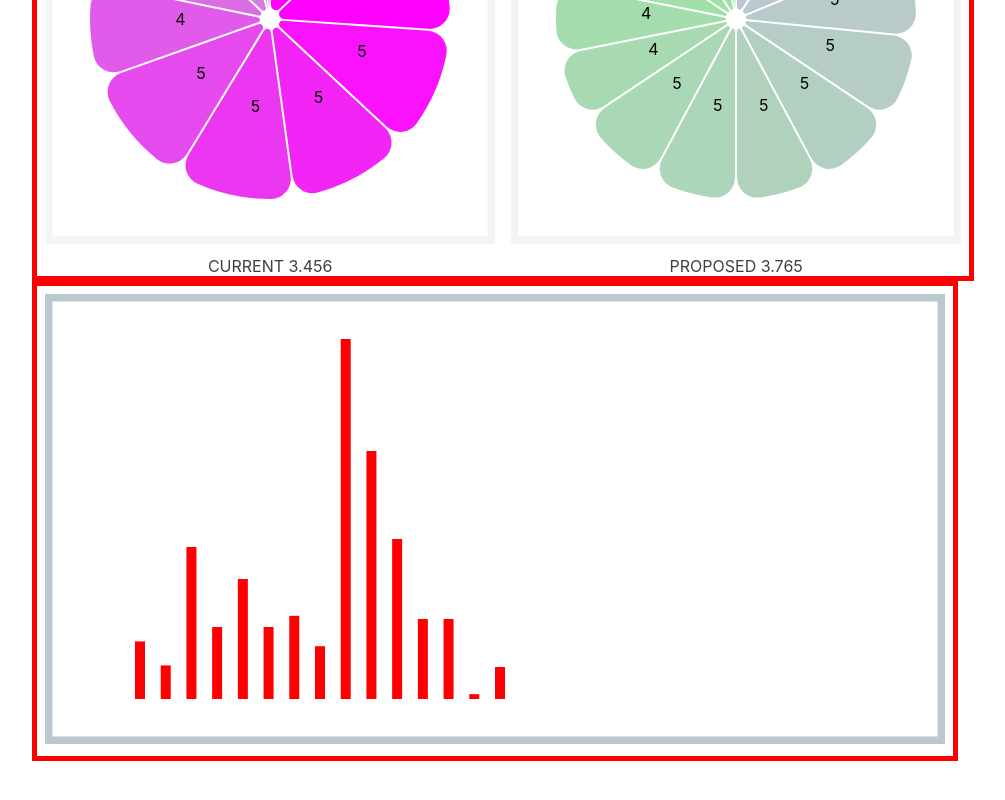
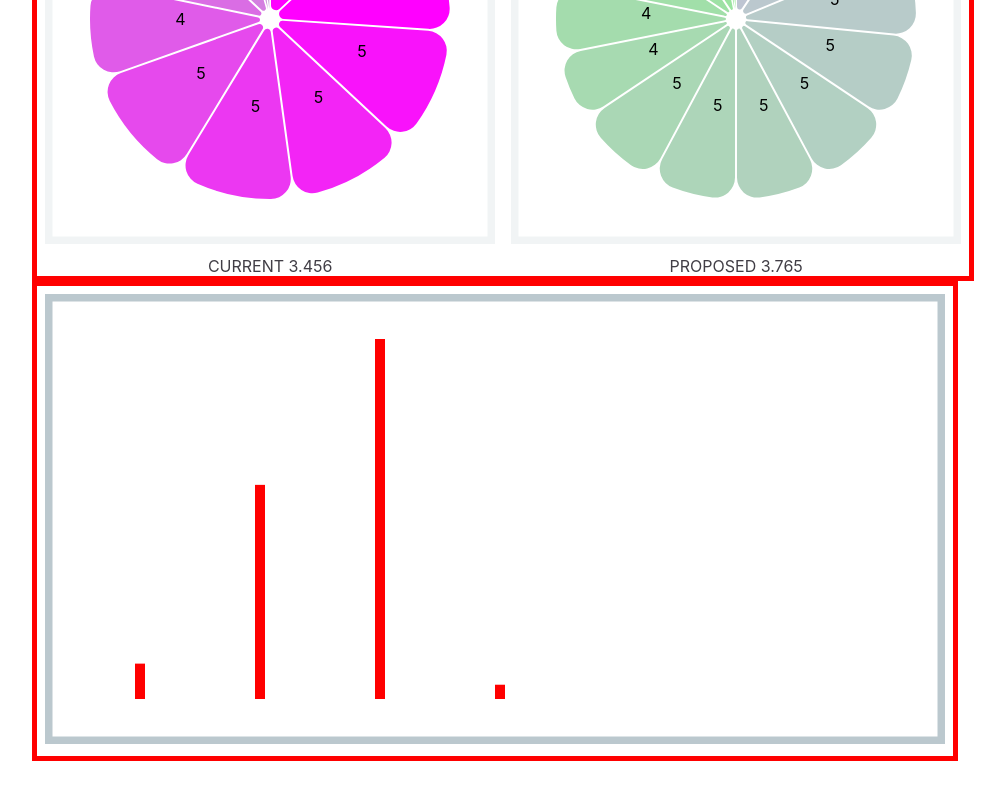
Before and after one commit to colinxsmith/newpie, an Angular app: page / in a window 1280 px wide. Shown: the part 340-1140 px from the top of the page, without its empty margins (39-1044 px from the left). Built offline with nearby package versions, Linux system fonts and the light colour scheme.

Commit message:
Plot sums of percents for each used ranling

```diff
--- a/src/app/barchart/barchart.component.html
+++ b/src/app/barchart/barchart.component.html
@@ -20,9 +20,9 @@
             </rect>
         </g>
 
-        <g *ngFor="let d of data.rankingDistribution;let i = index">
-            <rect class="forgraph" [attr.width]="10" [attr.y]="vscaleGraph(0)-(Vrange[0]-vscaleGraph(d.value))" [attr.height]="Vrange[0]-vscaleGraph(d.value)" [attr.x]="hscaleGraph(i)" >
-                <title>{{'i:'+i+' id:'+i+' value:'+d.value}}</title>
+        <g *ngFor="let d of rankTotals;let i = index">
+            <rect class="forgraph" [attr.width]="10" [attr.y]="vscaleGraph(0)-(Vrange[0]-vscaleGraph(d.totalPercent))" [attr.height]="Vrange[0]-vscaleGraph(d.totalPercent)" [attr.x]="hscaleGraph(i)" >
+                <title>{{'i:'+i+' rankings:'+d.id+' value:'+d.totalPercent}}</title>
             </rect>
         </g>
     </svg>
--- a/src/app/barchart/barchart.component.ts
+++ b/src/app/barchart/barchart.component.ts
@@ -22,29 +22,35 @@ export class BarchartComponent implements OnInit {
   hscaleGraph = d3.scaleLinear();
   vscaleGraph = d3.scaleLinear();
   colours = d3.scaleLinear([0, 100], ['red', 'green']);
+  rankTotals:Array<{ id: number; totalPercent: number }> = [];
   ngOnInit(): void {
-    const ranks = new Map<number, Array<string>>();
+    const ranks = new Map<number, Array<{ value: number, name: string, id: number, colour: string, ranking: number, percent: number }>>();
+    const totalValue = this.data.rankingDistribution.map(d => d.value)
+      .reduce((accumulator, currentValue) => accumulator + currentValue, 0);
+    console.log(totalValue);
     this.colours = d3.scaleLinear([0, this.data.rankingDistribution.length], ['red', 'green']);
-    this.data.rankingDistribution.forEach(d => {
+    this.data.rankingDistribution.forEach((d, i) => {
       if (!ranks.has(+d.ranking)) {
         ranks.set(+d.ranking, []);
       }
-      ranks.get(+d.ranking)?.push(d.name);
+      ranks.get(+d.ranking)?.push({ value: d.value, name: d.name, id: i, colour: this.colours(i), ranking: +d.ranking, percent: d.value / totalValue });
     });
     console.log(ranks);
-    const plotting: Array<{}> = [] as Array<{ name: string; value: number; ranking: number }>;
-    ranks.forEach((value, key) => console.log(key, value));
-    this.data.rankingDistribution.forEach((d, i) => {
-      if (ranks.has(+d.ranking)) {
-        plotting.push({ name: d.name, value: d.value, ranking: +d.ranking });
-      }
+    //const rankTotals: Array<{ id: number; totalPercent: number }> = [];
+    ranks.forEach((val, kk) => {
+      this.rankTotals.push({
+        id: kk, totalPercent: val.map(d => d.percent)
+          .reduce((accumulator, currentValue) => accumulator + currentValue, 0)
+      });
     });
-    console.log(plotting);
+    console.log(this.rankTotals);
+    const grandTotal = this.rankTotals.flatMap((v) => v.totalPercent).reduce((accumulator, currentValue) => accumulator + currentValue, 0);
+    console.log(grandTotal);
     this.Hrange = [this.boxsize * 1e-1, this.boxsize * 5e-1];
     this.Vrange = [this.boxsize / 2 * 9e-1, this.boxsize / 2 * 1e-1];
-    this.Vdomain = [Math.min(0, d3.min(this.data.rankingDistribution.map(d => d.value)) as number), Math.max(-1e-1, d3.max(this.data.rankingDistribution.map(d => d.value)) as number)];
+    this.Vdomain = [Math.min(0, d3.min(this.rankTotals.map(d => d.totalPercent)) as number), Math.max(-1e-1, d3.max(this.rankTotals.map(d => d.totalPercent)) as number)];
     this.vscaleGraph = d3.scaleLinear(this.Vdomain, this.Vrange);
-    this.Hdomain = [d3.min(this.data.rankingDistribution.map((_, i) => i)) as number, d3.max(this.data.rankingDistribution.map((_, i) => i)) as number];
+    this.Hdomain = [d3.min(this.rankTotals.map((_, i) => i)) as number, d3.max(this.rankTotals.map((_, i) => i)) as number];
     this.hscaleGraph = d3.scaleLinear(this.Hdomain, this.Hrange);
     console.log(this.Hdomain, this.Vdomain);
     console.log(this.hscaleGraph.range(), this.vscaleGraph.range(), this.Vrange, this.vscaleGraph(0))
```
